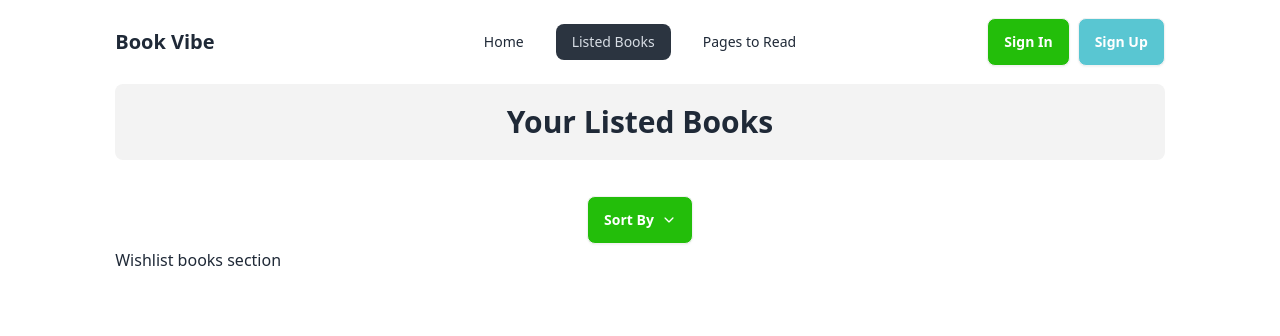
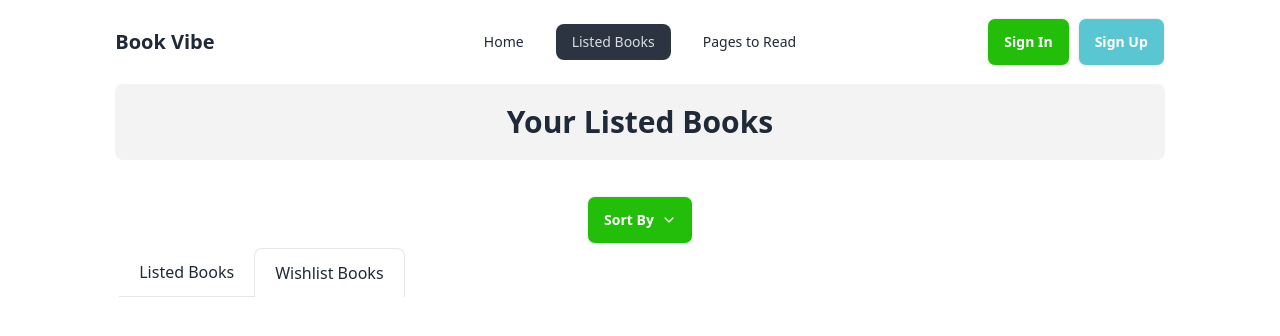
Before and after one commit to NoorTushar/book-verse, a React (Vite) app: page /listedBooks/wishlist in a window 1280 px wide. Shown: the top 336 px of the page. Built offline with nearby package versions, Linux system fonts and the light colour scheme.

Commit message:
wishlist and listed books functionality working, routing working, now css on the tabs

```diff
--- a/src/Pages/ListedBooksPage.jsx
+++ b/src/Pages/ListedBooksPage.jsx
@@ -1,10 +1,8 @@
-import React from "react";
+import React, { useState } from "react";
 import { IoIosArrowDown } from "react-icons/io";
-import { Outlet } from "react-router-dom";
+import { Link, Outlet } from "react-router-dom";
 
 const ListedBooksPage = () => {
-   const numberr = 2;
-
    return (
       <div>
          <h1 className="text-2xl lg:text-3xl rounded-lg py-5 font-bold text-center bg-[#F3F3F3]">
@@ -31,6 +29,21 @@ const ListedBooksPage = () => {
             </div>
          </div>
 
+         {/* Tabs */}
+         <div className="flex items-center -mx-4 overflow-x-auto overflow-y-hidden sm:justify-start pl-5 flex-nowrap dark:text-gray-800">
+            <Link
+               to={`/listedBooks`}
+               className="flex items-center flex-shrink-0 px-5 py-3 space-x-2 border-b dark:border-gray-600 dark:text-gray-600"
+            >
+               <span>Listed Books</span>
+            </Link>
+            <Link
+               to={`/listedBooks/wishlist`}
+               className="flex items-center flex-shrink-0 px-5 py-3 space-x-2 border border-b-0 rounded-t-lg dark:border-gray-600 dark:text-gray-900"
+            >
+               <span>Wishlist Books</span>
+            </Link>
+         </div>
          <Outlet></Outlet>
       </div>
    );
--- a/src/Routes/Routes.jsx
+++ b/src/Routes/Routes.jsx
@@ -6,8 +6,9 @@ import PagesToReadPage from "../Pages/PagesToReadPage";
 import SingleBookPage from "../Pages/SingleBookPage";
 import ErrorPage from "../Pages/ErrorPage";
 import ReadBooks from "../components/ReadBooks";
-import WishlistBooks from "../components/wishlistbooks";
+import WishlistBooks from "../components/WishlistBooks";
 import { getReadBooks } from "../Utils/localStorageReadBooks";
+import { getWishlist } from "../Utils/localStorageWishList";
 
 export const router = createBrowserRouter([
    {
@@ -36,6 +37,9 @@ export const router = createBrowserRouter([
                {
                   path: "wishlist",
                   element: <WishlistBooks></WishlistBooks>,
+                  loader: () => {
+                     return getWishlist();
+                  },
                },
             ],
          },
--- a/src/components/ReadBook.jsx
+++ b/src/components/ReadBook.jsx
@@ -4,7 +4,7 @@ import { IoPersonOutline } from "react-icons/io5";
 import { FaRegFileAlt } from "react-icons/fa";
 import { useNavigate } from "react-router-dom";
 
-const ReadBook = ({ readBook }) => {
+const ReadBook = ({ book }) => {
    const navigate = useNavigate();
    const {
       bookId,
@@ -18,7 +18,7 @@ const ReadBook = ({ readBook }) => {
       tags,
       publisher,
       yearOfPublishing,
-   } = readBook;
+   } = book;
 
    const handleViewDetails = (bookId) => {
       navigate(`/book/${bookId}`);
--- a/src/components/ReadBooks.jsx
+++ b/src/components/ReadBooks.jsx
@@ -5,12 +5,11 @@ import ReadBook from "./ReadBook";
 
 const ReadBooks = () => {
    const readBooks = useLoaderData();
-   console.log(readBooks);
 
    return (
-      <div className="space-y-6">
-         {readBooks.map((readBook) => (
-            <ReadBook readBook={readBook}></ReadBook>
+      <div className="space-y-6 my-10">
+         {readBooks.map((book) => (
+            <ReadBook book={book}></ReadBook>
          ))}
       </div>
    );
--- a/src/components/WishlistBooks.jsx
+++ b/src/components/WishlistBooks.jsx
@@ -1,9 +1,15 @@
 import React from "react";
+import ReadBook from "./ReadBook";
+import { useLoaderData } from "react-router-dom";
 
 const WishlistBooks = () => {
+   const wishlistBooks = useLoaderData();
+
    return (
-      <div>
-         <h3>Wishlist books section</h3>
+      <div className="space-y-6 my-10">
+         {wishlistBooks.map((book) => (
+            <ReadBook book={book}></ReadBook>
+         ))}
       </div>
    );
 };
```
